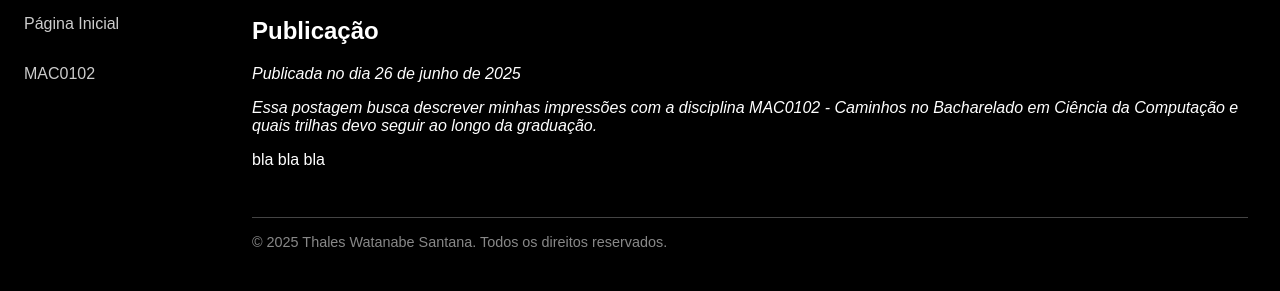
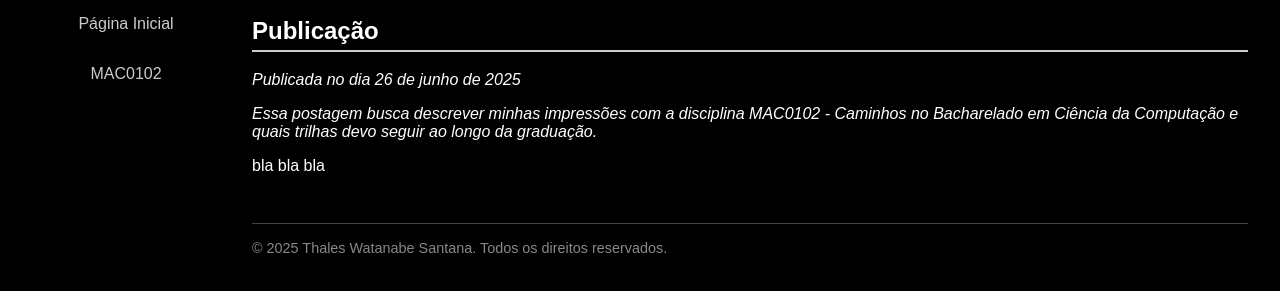
Before and after one commit to watths/watths.github.io, a plain HTML site: page MAC0102.html in a window 1280 px wide. Shown: the part 133-424 px from the top of the page. Drawn offline with Linux system fonts and the light colour scheme.

Commit message:
adicionando detalhes

```diff
--- a/MAC0102.html
+++ b/MAC0102.html
@@ -35,6 +35,7 @@
       margin: 1rem 0;
       padding: 0.5rem;
       border-radius: 5px;
+      text-align: center;
     }
 
     .sidebar a:hover {
@@ -46,6 +47,11 @@
       margin-left: 220px;
       padding: 2rem;
       flex: 1;
+    }
+
+    .content h2 {
+	padding-bottom: 0.3rem;
+	border-bottom: 2px solid #ccc;
     }
 
     h1 {
```
Also changed, not shown: index.html (+6 -0 lines).
